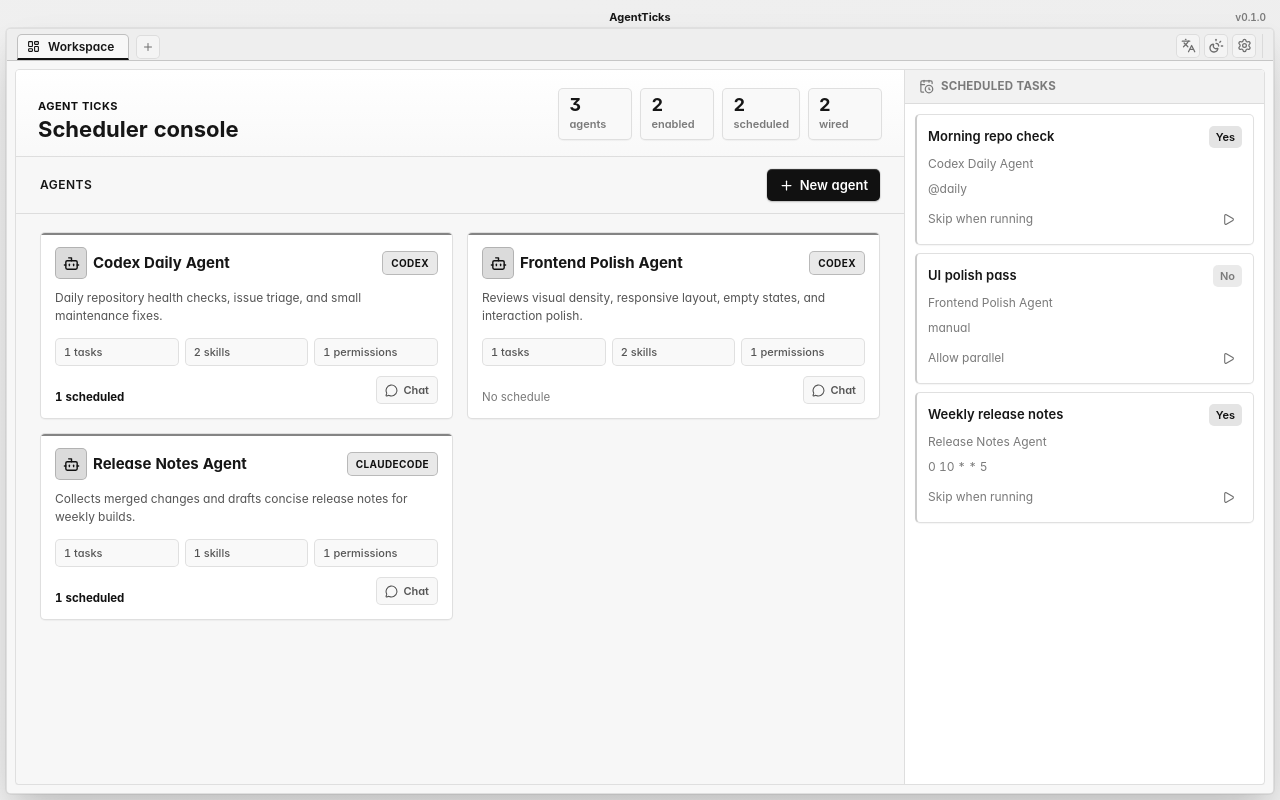
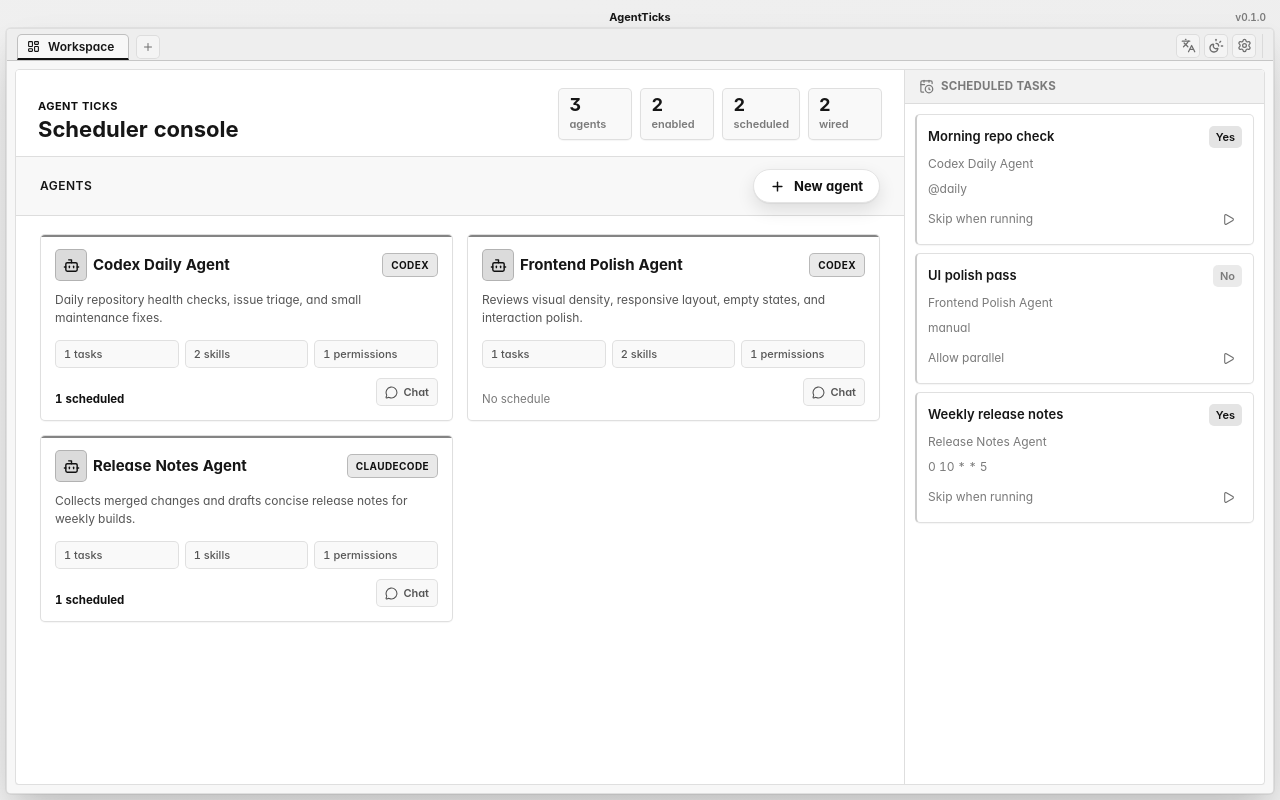
Before and after one commit to red-chen/agent-ticks, a React (Vite) app: page / in a window 1280 px wide. Built offline with nearby package versions, Linux system fonts and the light colour scheme.

Commit message:
Refine agent button styling

```diff
--- a/src/styles.css
+++ b/src/styles.css
@@ -200,7 +200,7 @@ button:disabled {
   display: grid;
   grid-template-columns: minmax(0, 1fr) 360px;
   overflow: hidden;
-  background: var(--bg-primary);
+  background: var(--bg-elevated);
 }
 
 .overview-tasks-panel {
@@ -220,7 +220,7 @@ button:disabled {
   gap: 24px;
   padding: 18px 22px 16px;
   border-bottom: 1px solid color-mix(in srgb, var(--border-color) 72%, transparent);
-  background: linear-gradient(180deg, var(--bg-elevated), color-mix(in srgb, var(--bg-primary) 82%, var(--bg-elevated)));
+  background: var(--bg-elevated);
 }
 
 .workspace-kicker {
@@ -2755,3 +2755,59 @@ body.is-terminal-pane-resizing {
   background: var(--bg-accent);
   border-color: var(--bg-accent);
 }
+
+.new-agent-btn,
+.agent-detail-save {
+  min-height: 34px;
+  padding: 0 16px;
+  gap: 9px;
+  color: #111111;
+  background: #ffffff;
+  border: 1px solid #e4e4e4;
+  border-radius: 18px;
+  box-shadow:
+    0 1px 1px rgb(0 0 0 / 0.05),
+    0 7px 18px rgb(0 0 0 / 0.11),
+    inset 0 1px 0 rgb(255 255 255 / 0.92);
+  font-weight: 680;
+}
+
+.new-agent-btn svg,
+.agent-detail-save svg {
+  color: currentColor;
+  stroke-width: 2.35;
+}
+
+.new-agent-btn:hover,
+.agent-detail-save:hover:not(:disabled) {
+  color: #111111;
+  background: #ffffff;
+  border-color: #d8d8d8;
+  box-shadow:
+    0 1px 1px rgb(0 0 0 / 0.07),
+    0 10px 24px rgb(0 0 0 / 0.15),
+    inset 0 1px 0 rgb(255 255 255 / 0.96);
+  transform: translateY(-1px);
+}
+
+:root[data-theme='dark'] .new-agent-btn,
+:root[data-theme='dark'] .agent-detail-save {
+  color: var(--text-primary);
+  background: color-mix(in srgb, var(--bg-elevated) 88%, #ffffff 12%);
+  border-color: color-mix(in srgb, var(--border-strong) 82%, transparent);
+  box-shadow:
+    inset 0 1px 0 hsl(0 0% 100% / 0.06),
+    0 8px 20px rgb(0 0 0 / 0.34),
+    0 0 0 1px rgb(255 255 255 / 0.02);
+}
+
+:root[data-theme='dark'] .new-agent-btn:hover,
+:root[data-theme='dark'] .agent-detail-save:hover:not(:disabled) {
+  color: var(--text-primary);
+  background: color-mix(in srgb, var(--bg-elevated) 78%, #ffffff 22%);
+  border-color: color-mix(in srgb, var(--border-strong) 94%, transparent);
+  box-shadow:
+    inset 0 1px 0 hsl(0 0% 100% / 0.08),
+    0 10px 26px rgb(0 0 0 / 0.42),
+    0 0 0 1px rgb(255 255 255 / 0.03);
+}
```
Also changed, not shown: pic.png (added).
